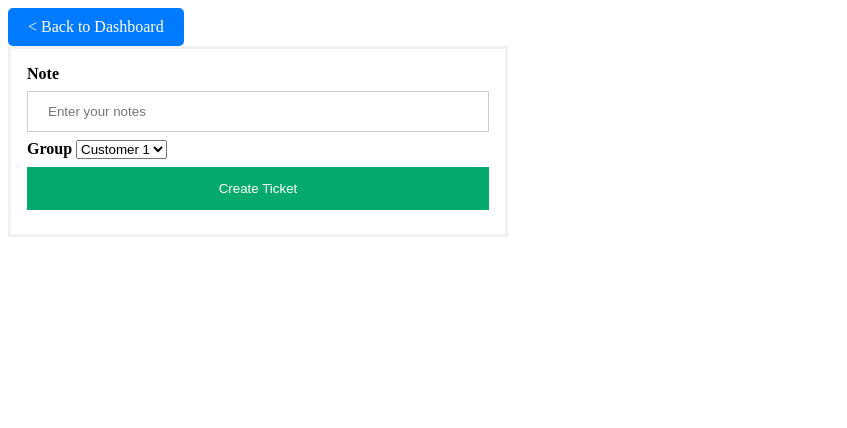
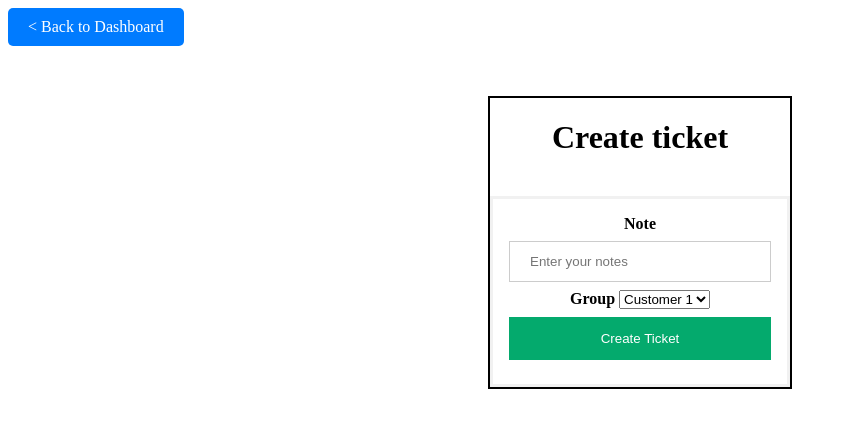
Before and after one commit to lunqwe/set-university-task, a Flask app: page /create-ticket in a window 1280 px wide. Shown: the top 428 px of the page, without its empty margins (0-847 px from the left). Run offline with Flask 3, Linux system fonts and the light colour scheme; a user stored in the database is signed in.

Commit message:
some refactoring

```diff
--- a/app/controllers.py
+++ b/app/controllers.py
@@ -1 +1 @@
-# There could be some functions for logic of website, but to me, there are no functions that should be there
+# There could be some functions for logic of website, but to me, there are no functions that should be there (for this task)
--- a/app/models.py
+++ b/app/models.py
@@ -1,9 +1,6 @@
 from flask_login import UserMixin
 import bcrypt
-from enum import Enum
-
-from config import Config
-from .database import db
+from database import db
 
 
 
--- a/app/urls.py
+++ b/app/urls.py
@@ -1,11 +1,10 @@
-from .views import main, LoginView, RegisterView, LogoutView, DashboardView, TicketView, ticket_details
+from .views import router, LoginView, RegisterView, LogoutView, DashboardView, TicketView, ticket_details
 
-main.add_url_rule('/login', view_func=LoginView.as_view('login_user'))
-main.add_url_rule('/login-submit', view_func=LoginView.as_view('submit_login'), methods=['POST'])
-main.add_url_rule('/register', view_func=RegisterView.as_view('register_user'))
-main.add_url_rule('/register-submit', view_func=RegisterView.as_view('submit_registration'), methods=['POST'])
-main.add_url_rule('/logout', view_func=LogoutView.as_view('logout'))
-main.add_url_rule("/dashboard", view_func=DashboardView.as_view('dashboard'))
-main.add_url_rule('/create-ticket', view_func=TicketView.as_view('create-ticket'))
-main.add_url_rule('/create-ticket-submit', view_func=TicketView.as_view('create-ticket-submit'), methods=['POST'])
-# main.add_url_rule('/ticket/update/<string:ticket_id>', view_func=TicketView.as_view('update_ticket'), methods=['PUT'])
+router.add_url_rule('/login', view_func=LoginView.as_view('login_user'))
+router.add_url_rule('/login-submit', view_func=LoginView.as_view('submit_login'), methods=['POST'])
+router.add_url_rule('/register', view_func=RegisterView.as_view('register_user'))
+router.add_url_rule('/register-submit', view_func=RegisterView.as_view('submit_registration'), methods=['POST'])
+router.add_url_rule('/logout', view_func=LogoutView.as_view('logout'))
+router.add_url_rule("/dashboard", view_func=DashboardView.as_view('dashboard'))
+router.add_url_rule('/create-ticket', view_func=TicketView.as_view('create-ticket'))
+router.add_url_rule('/create-ticket-submit', view_func=TicketView.as_view('create-ticket-submit'), methods=['POST'])
--- a/app/views.py
+++ b/app/views.py
@@ -2,18 +2,18 @@ from flask import Blueprint, jsonify, render_template, redirect, url_for, reques
 from flask.views import MethodView
 from flask_login import login_user, login_required, logout_user, current_user
 from .models import User, Ticket
-from .database import db
+from database import db
 
 
-main = Blueprint('main', __name__)
+router = Blueprint('main', __name__)
 
-@main.route('/')
+@router.route('/')
 def index():
-    return render_template('index.html')
+    return render_template('app/index.html')
 
 class RegisterView(MethodView):
     def get(self):
-        return render_template("register.html")
+        return render_template("app/register.html")
 
     def post(self):
         username = request.form['username']
@@ -45,7 +45,7 @@ class RegisterView(MethodView):
 
 class LoginView(MethodView):
     def get(self):
-        return render_template('login.html')
+        return render_template('app/login.html')
 
     def post(self):
         username = request.form['username']
@@ -74,20 +74,20 @@ class DashboardView(MethodView):
             tickets = Ticket.query.all()
         elif current_user.role == 'manager' or current_user.role == 'analyst':
             tickets = Ticket.query.filter_by(group=current_user.group)
-        return render_template('dashboard.html',
+        return render_template('app/dashboard.html',
                                tickets=tickets,
                                user=current_user,
-                               admin_temp='admin_dashboard.html',
-                               manager_temp='manager_dashboard.html',
-                               analyst_temp='analyst_dashboard.html',
-                               ticket_dashboard='ticket_dashboard.html')
+                               admin_temp='app/admin_dashboard.html',
+                               manager_temp='app/manager_dashboard.html',
+                               analyst_temp='app/analyst_dashboard.html',
+                               ticket_dashboard='app/ticket_dashboard.html')
 
 
 class TicketView(MethodView):
     decorators = [login_required]
 
     def get(self):
-        return render_template('create_ticket.html')
+        return render_template('app/create_ticket.html')
 
     def post(self):
         note = request.form['note']
@@ -98,29 +98,17 @@ class TicketView(MethodView):
         db.session.commit()
 
         flash('Ticket created successfully!')
-        return render_template('create_ticket.html')
-
-    """ possible way to work edit ticket"""
-    # def put(self, ticket_id):
-    #     status = request.json.get('status')
-    #     group = request.json.get('group')
-
-    #     ticket = Ticket.query.get_or_404(ticket_id)
-    #     ticket.status = status
-    #     ticket.group = group
-    #     db.session.commit()
-
-    #     flash('Ticket updated successfully!')
-    #     return jsonify('Ticket updated successfully!')
+        return render_template('app/create_ticket.html')
 
 
 
-@main.route('/ticket/<string:ticket_id>')
+
+@router.route('/ticket/<string:ticket_id>')
 def ticket_details(ticket_id):
     ticket = Ticket.query.get_or_404(ticket_id)
-    return render_template('ticket_details.html', ticket=ticket, user=current_user)
+    return render_template('app/ticket_details.html', ticket=ticket, user=current_user)
 
-@main.route('/ticket/delete/<string:ticket_id>', methods=['POST'])
+@router.route('/ticket/delete/<string:ticket_id>', methods=['POST'])
 def delete_ticket(ticket_id):
     ticket = Ticket.query.get_or_404(ticket_id)
     db.session.delete(ticket)
@@ -128,7 +116,7 @@ def delete_ticket(ticket_id):
     flash('Ticket deleted successfully!')
     return redirect('/dashboard')
 
-@main.route('/ticket/update/<string:ticket_id>', methods=['POST'])
+@router.route('/ticket/update/<string:ticket_id>', methods=['POST'])
 def update_ticket(ticket_id):
     status = request.form['status']
     group = request.form['group']
@@ -137,4 +125,4 @@ def update_ticket(ticket_id):
     ticket.status = status
     ticket.group = group
     db.session.commit()
-    return render_template('ticket_details.html', ticket=ticket, user=current_user)
+    return render_template('app/ticket_details.html', ticket=ticket, user=current_user)
--- a/run.py
+++ b/run.py
@@ -2,7 +2,7 @@ from flask import Flask
 from flask_sqlalchemy import SQLAlchemy
 from flask_login import LoginManager
 
-from app import create_app, db
+from config import create_app, db
 
 
 app = create_app()
--- a/app/templates/create_ticket.html
+++ b/templates/app/create_ticket.html
@@ -94,9 +94,13 @@
 </style>
 
 <body>
-    <div style='width: 500px'>
-        <a class="btn btn-back" href="{{ url_for('main.dashboard') }}"> < Back to Dashboard </a>
-        <form action="{{ url_for('main.create-ticket-submit') }}" method="post">
+    <a class="btn btn-back" href="{{ url_for('main.dashboard') }}"> < Back to Dashboard </a>
+    <div style='display: flex; justify-content: center; align-items: center; margin-top: 50px'>
+      <div style='border: 2px solid; width:300px'>
+      <center>
+          <h1>Create ticket</h1>
+          <br>
+          <form action="{{ url_for('main.create-ticket-submit') }}" method="post">
             <div class="container">
                 <label for="note"><b>Note</b></label>
                 <input type="text" placeholder="Enter your notes" name="note" required>
@@ -110,7 +114,9 @@
 
                 <button type="submit">Create Ticket</button>
             </div>
-        </form>
+          </form>
+      </center>
+      </div>
     </div>
     {% with messages = get_flashed_messages() %}
         {% if messages %}
--- a/app/templates/ticket_details.html
+++ b/templates/app/ticket_details.html
@@ -56,7 +56,7 @@
     }
 </style>
 
-<a class="btn btn-back" href="{{ url_for('main.dashboard', ticket_id=ticket.id) }}"> < Back to Dashboard </a>
+<a class="btn btn-back" href="{{ url_for('main.dashboard') }}"> < Back to Dashboard </a>
 <div style='display: flex; justify-content: center; align-items: center; margin-top: 50px'>
     <div style='border: 2px solid; width:300px'>
     <center>
```
Also changed, not shown: app/__init__.py (deleted, +0 -28 lines), config.py (+28 -0 lines), database.py (renamed from app/database.py), templates/app/admin_dashboard.html (renamed from app/templates/admin_dashboard.html), templates/app/analyst_dashboard.html (renamed from app/templates/analyst_dashboard.html), templates/app/dashboard.html (renamed from app/templates/dashboard.html), templates/app/index.html (renamed from app/templates/index.html), templates/app/login.html (renamed from app/templates/login.html), templates/app/manager_dashboard.html (renamed from app/templates/manager_dashboard.html), templates/app/register.html (renamed from app/templates/register.html), templates/app/ticket_dashboard.html (renamed from app/templates/ticket_dashboard.html).
